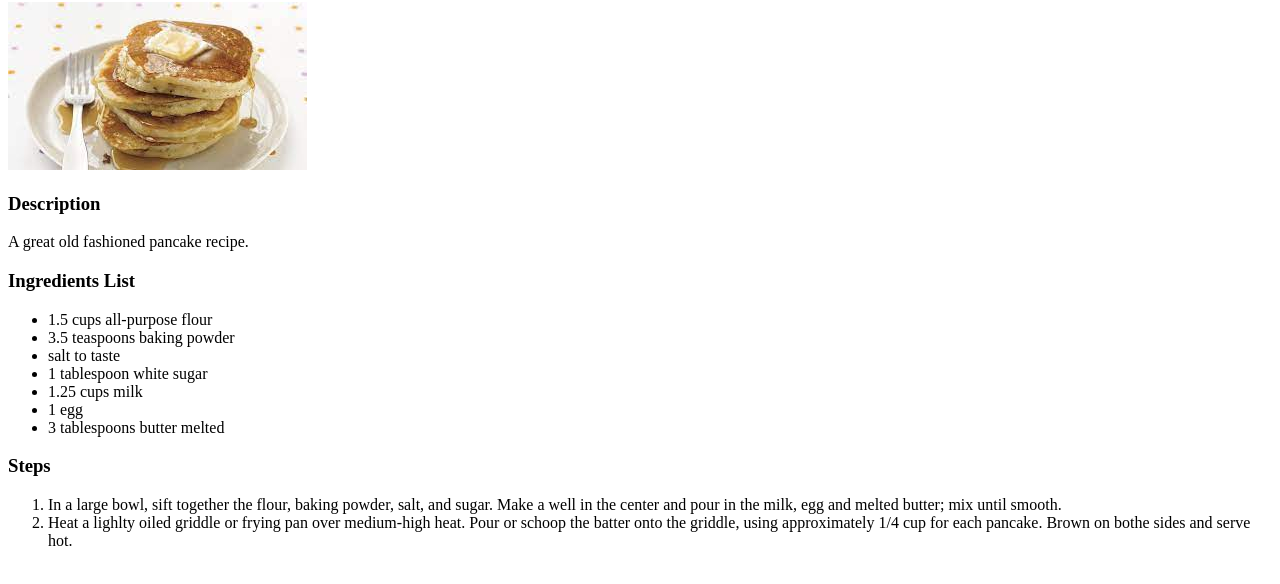
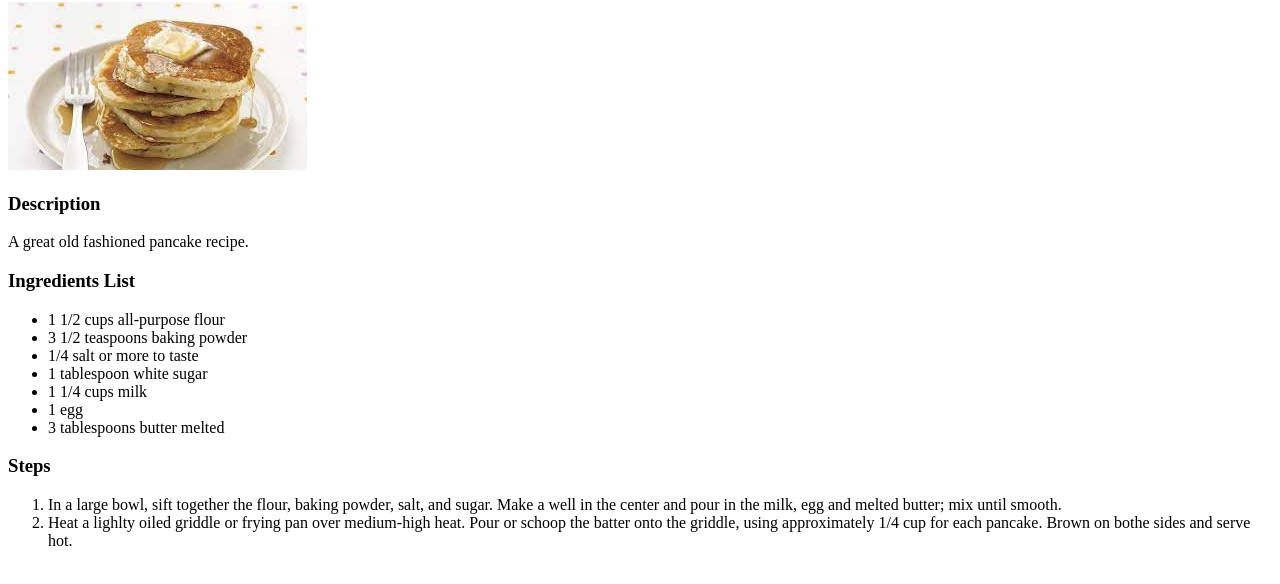
Before and after one commit to kord2000/odin-recipes, a plain HTML site: page recipes/pancakes.html in a window 1280 px wide. Shown: the part 78-662 px from the top of the page. Drawn offline with Linux system fonts and the light colour scheme.

```diff
--- a/recipes/pancakes.html
+++ b/recipes/pancakes.html
@@ -15,11 +15,11 @@
             </p>
         <h3>Ingredients List</h3>
         <ul>
-            <li>1.5 cups all-purpose flour</li>
-            <li>3.5 teaspoons baking powder</li>
-            <li>salt to taste</li>
+            <li>1 1/2 cups all-purpose flour</li>
+            <li>3 1/2 teaspoons baking powder</li>
+            <li>1/4 salt or more to taste</li>
             <li>1 tablespoon white sugar</li>
-            <li>1.25 cups milk</li>
+            <li>1 1/4 cups milk</li>
             <li>1 egg</li>
             <li>3 tablespoons butter melted</li>
         </ul>
```
